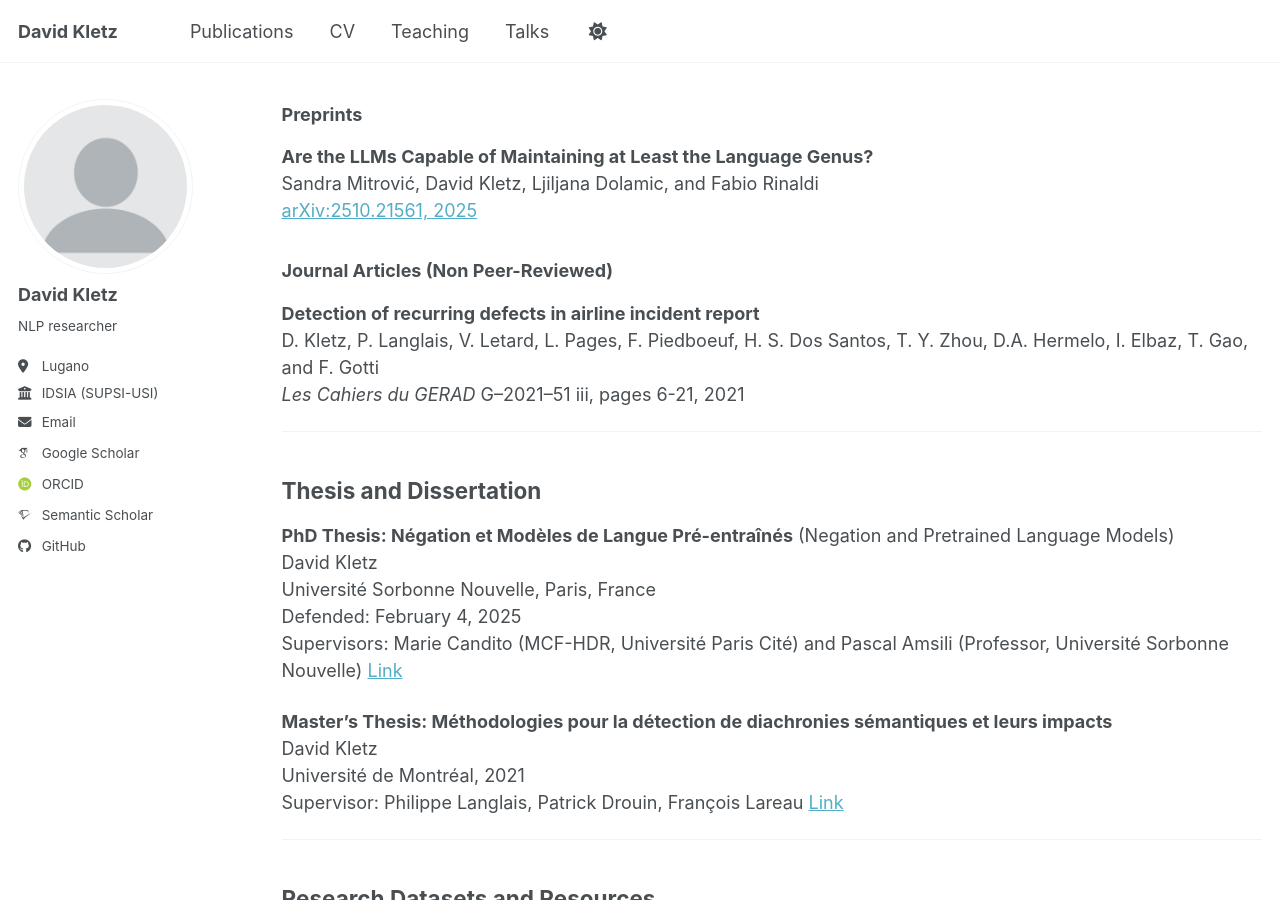
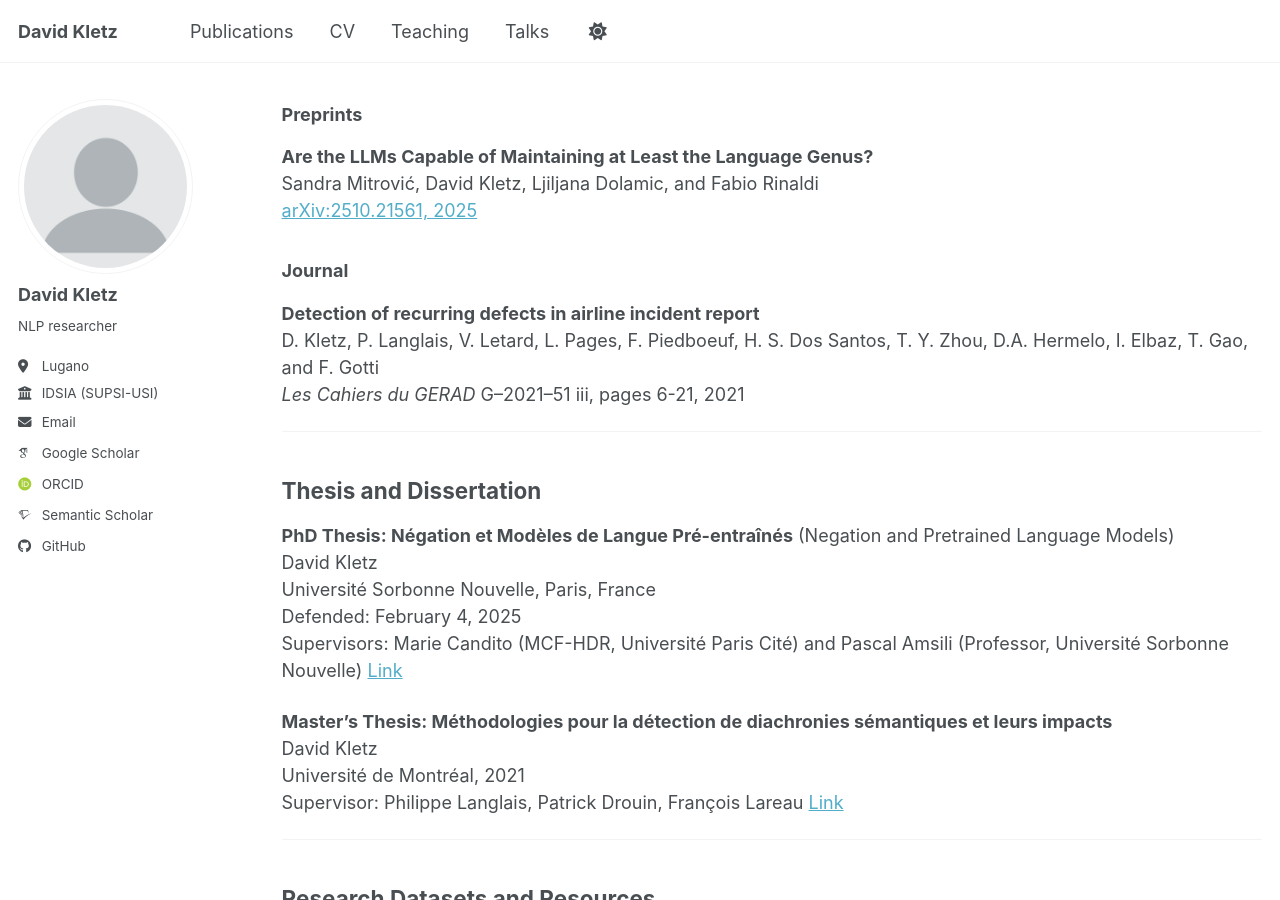
Before and after one commit to davkletz/davkletz.github.io, a Jekyll site: the page built from _pages/publications.md, in a window 1280 px wide and 900 px high, scrolled down 2124 px. Built offline with Jekyll 4.4.1, drawn with Linux system fonts in a browser that asks for light colours; some web fonts are replaced; a script bundle is joined from its source files by our own code; library files that are not in the unit come from our copies.

Commit message:
Update publications.md

```diff
--- a/_pages/publications.md
+++ b/_pages/publications.md
@@ -88,7 +88,7 @@ European Language Resources Association
 Sandra Mitrović, David Kletz, Ljiljana Dolamic, and Fabio Rinaldi
 [arXiv:2510.21561, 2025](https://arxiv.org/abs/2510.21561)
 
-### Journal Articles (Non Peer-Reviewed)
+### Journal
 
 **Detection of recurring defects in airline incident report**
 D. Kletz, P. Langlais, V. Letard, L. Pages, F. Piedboeuf, H. S. Dos Santos, T. Y. Zhou, D.A. Hermelo, I. Elbaz, T. Gao, and F. Gotti
```
